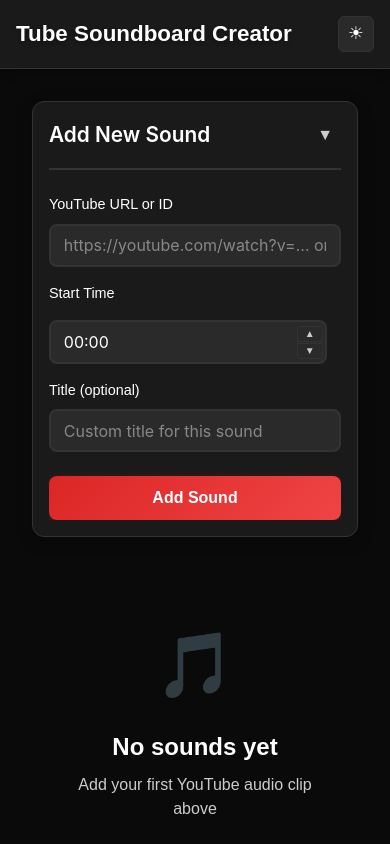
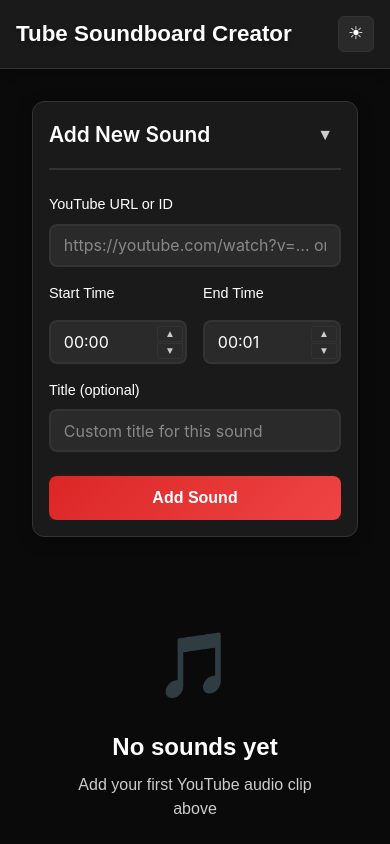
Before and after one commit to szolzol/tube-soundboard-creator, a React (Vite) app in the folder tube-react-frontend/: page / in a window 390 px wide. Shown: the top 844 px of the page. Built offline with nearby package versions, Linux system fonts and the light colour scheme; a web font is replaced by a local one.

Commit message:
mobile viewport and other small css tweaks 2

```diff
--- a/tube-react-frontend/src/components/AddSoundForm.css
+++ b/tube-react-frontend/src/components/AddSoundForm.css
@@ -67,7 +67,9 @@
 .form-row {
   display: grid;
   grid-template-columns: 1fr 1fr;
-  gap: 1rem;
+  gap: 0.5rem;
+  max-width: 100%;
+  overflow: hidden;
 }
 
 .form-row .labels-row {
@@ -91,6 +93,8 @@
 
 .form-row .time-input-container {
   grid-row: 2;
+  min-width: 0;
+  max-width: 100%;
 }
 
 .form-label {
@@ -173,6 +177,9 @@
 .time-input {
   flex: 1;
   padding-right: 40px;
+  min-width: 0;
+  width: 100%;
+  box-sizing: border-box;
 }
 
 .time-controls {
```
Also changed, not shown: 1 other file (tests, documents, lock files or other folders).
